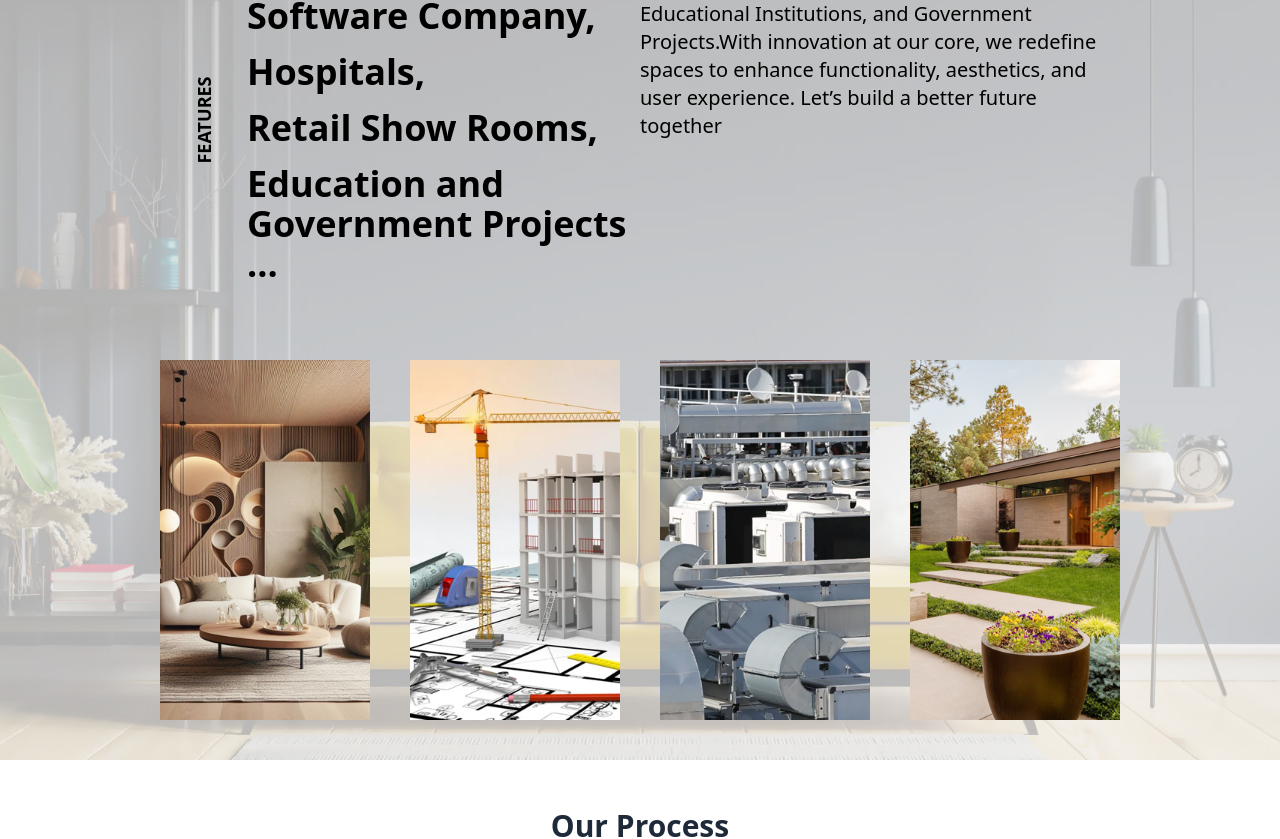
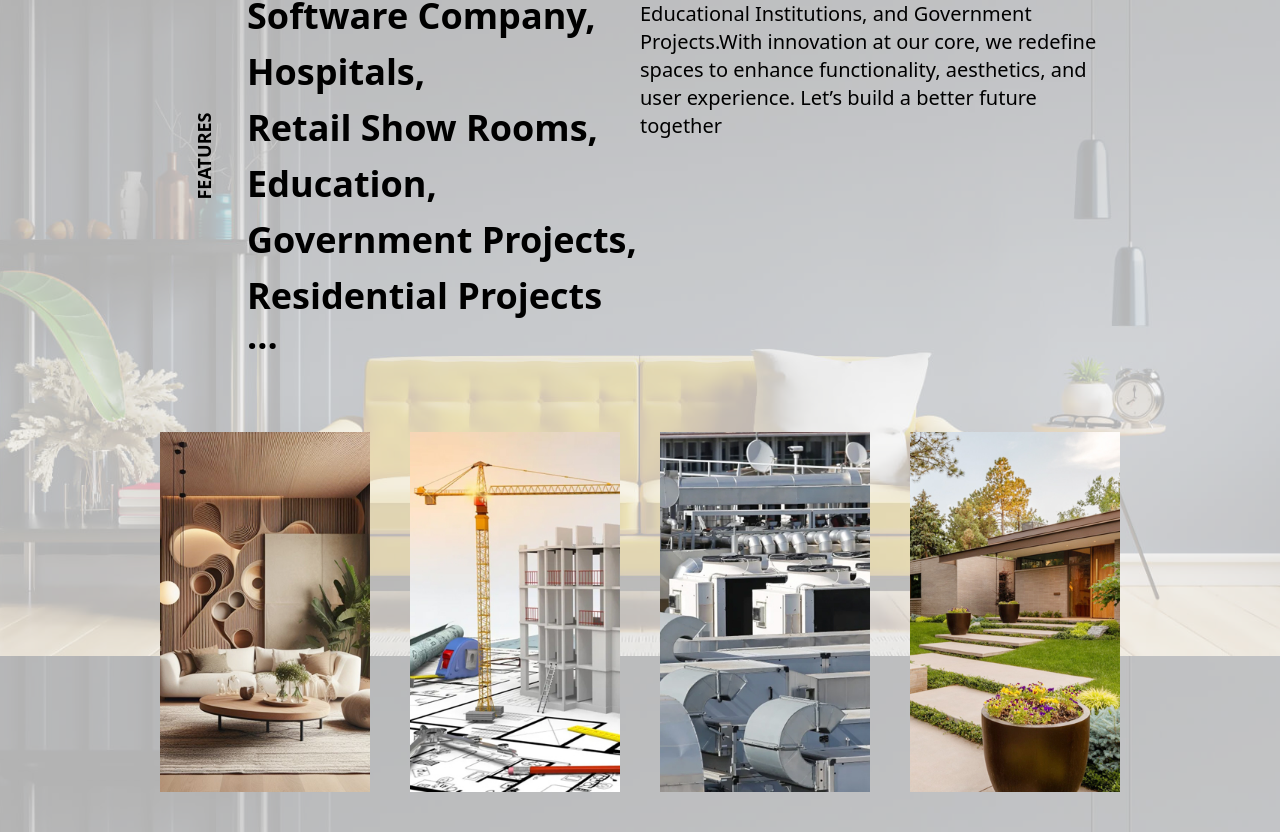
Before and after one commit to rakeshmiriyala/Infrastructure_Website, a React (Vite) app: page / in a window 1280 px wide. Shown: the part 4334-5173 px from the top of the page. Built offline with nearby package versions, Linux system fonts and the light colour scheme.

Commit message:
eighteen

```diff
--- a/src/Components/Industries.jsx
+++ b/src/Components/Industries.jsx
@@ -58,7 +58,13 @@ const Industries = () => {
                     Retail Show Rooms,
                   </h3>
                   <h3 className="text-3xl xs:text-2xl pb-4 text-start sm:text-2xl lg:text-4xl font-bold">
-                  Education and Government Projects ...
+                  Education,
+                  </h3>
+                  <h3 className="text-3xl xs:text-2xl pb-4 text-start sm:text-2xl lg:text-4xl font-bold">
+                  Government Projects,
+                  </h3>
+                  <h3 className="text-3xl xs:text-2xl pb-4 text-start sm:text-2xl lg:text-4xl font-bold">
+                  Residential Projects ...
                   </h3>
                   {/* <h3 className="text-3xl xs:text-2xl pb-4 text-start sm:text-2xl lg:text-4xl font-bold">
                     Hospitals, Retail Show Rooms,
```
Also changed, not shown: 1 other file (tests, documents, lock files or other folders).
